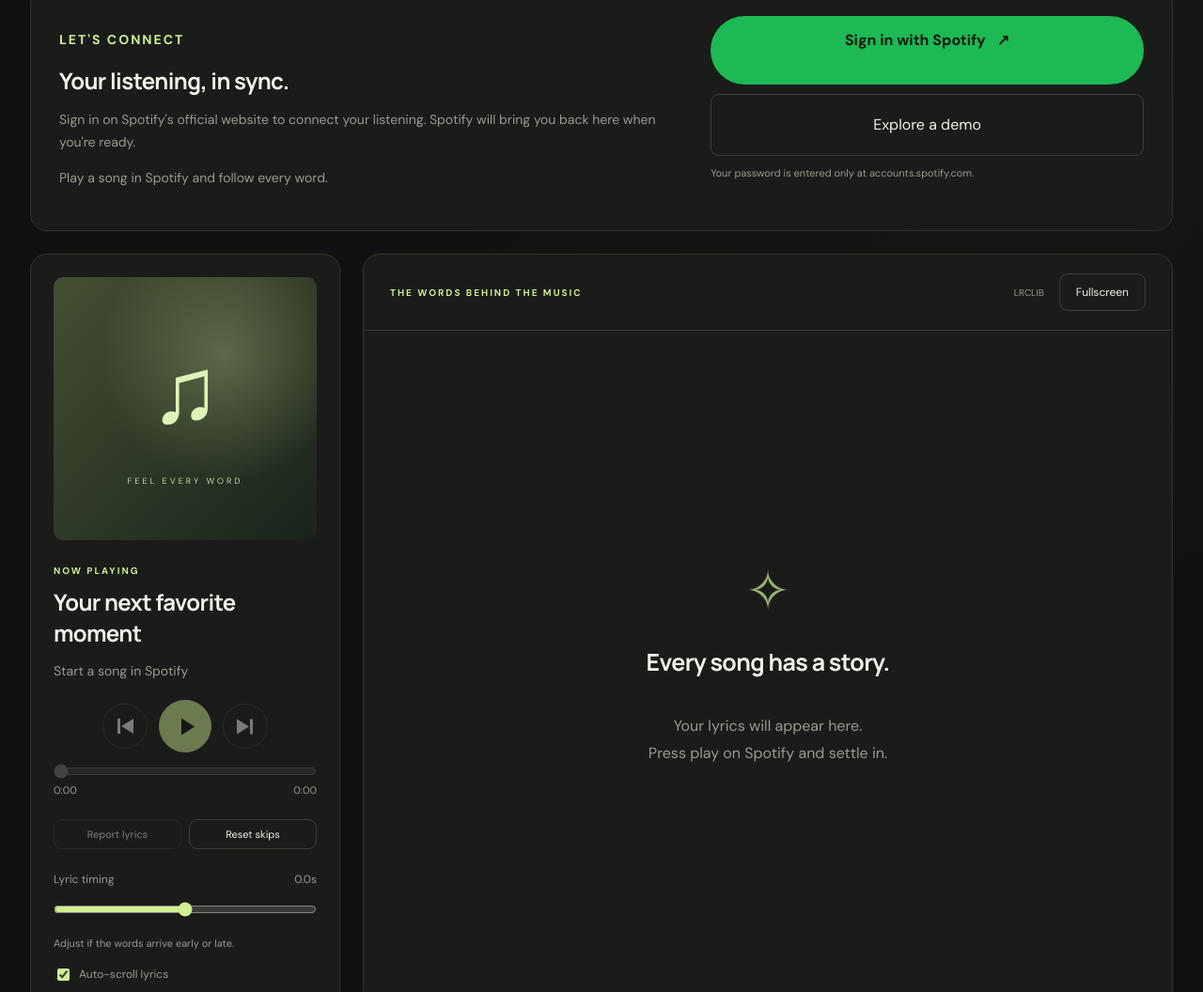
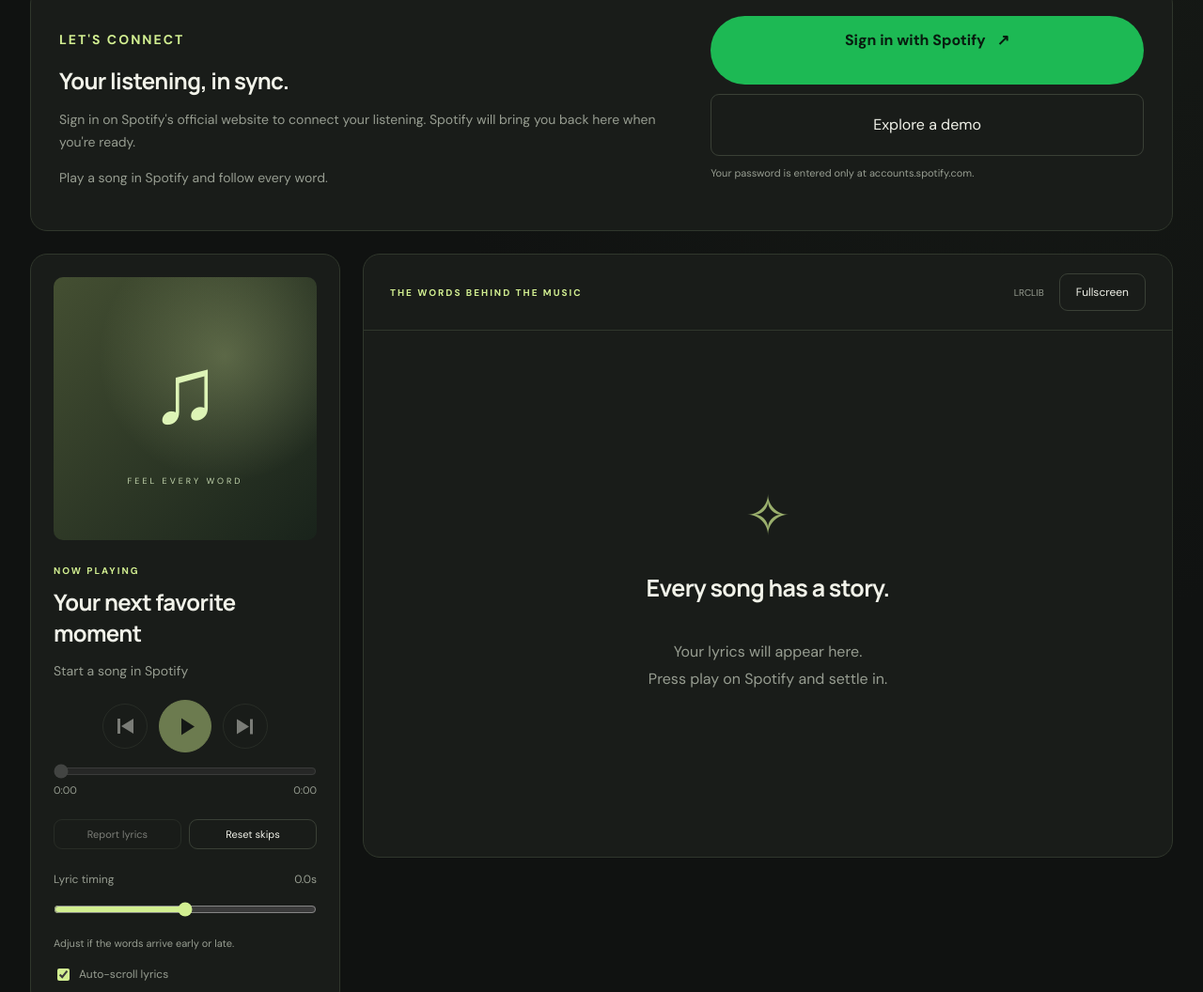
Before and after one commit to KeethSmith/lyricsync, a website: page index.html in a window 1280 px wide. Shown: the part 372-1428 px from the top of the page at 94% size. Drawn offline with Linux system fonts and the light colour scheme.

Commit message:
Restore bounded lyrics panel height

```diff
--- a/index.html
+++ b/index.html
@@ -1,6 +1,6 @@
 <!doctype html>
 <html lang="en" data-theme="dark">
-<head><meta charset="UTF-8"><meta name="viewport" content="width=device-width, initial-scale=1"><meta name="description" content="Follow your Spotify listening with live, synchronized lyrics."><script>try{document.documentElement.dataset.theme=localStorage.getItem("lyricsync.theme")==="light"?"light":"dark"}catch{}</script><title>LyricSync · Spotify lyric visualizer</title><link rel="stylesheet" href="./styles.css?v=lyrics-fill-1"></head>
+<head><meta charset="UTF-8"><meta name="viewport" content="width=device-width, initial-scale=1"><meta name="description" content="Follow your Spotify listening with live, synchronized lyrics."><script>try{document.documentElement.dataset.theme=localStorage.getItem("lyricsync.theme")==="light"?"light":"dark"}catch{}</script><title>LyricSync · Spotify lyric visualizer</title><link rel="stylesheet" href="./styles.css?v=lyrics-bounded-1"></head>
 <body>
 <header><a class="brand" href="./"><span class="logo">♫</span> LyricSync<span class="tag">FOR SPOTIFY</span></a><div class="header-tools"><button type="button" data-theme-toggle aria-label="Switch to light mode" title="Switch to light mode"></button><button id="settings">Settings</button></div></header>
 <main>
--- a/styles.css
+++ b/styles.css
@@ -54,5 +54,5 @@
 #lyricsPanel:not(:fullscreen):not(.lyrics-expanded)>.lyrics-footer{display:none}
 #lyricsPanel:fullscreen>.lyrics-footer,#lyricsPanel.lyrics-expanded>.lyrics-footer{display:flex}
 #lyricsPanel:fullscreen .lyrics-footer-options,#lyricsPanel.lyrics-expanded .lyrics-footer-options{display:flex}
-.words>#lyrics{height:auto;min-height:560px;flex:1}
-@media(max-width:760px){.words>#lyrics{min-height:440px}}
+.words{align-self:start}.words>#lyrics{height:560px;min-height:0;flex:none}
+@media(max-width:760px){.words>#lyrics{height:440px}}
```
